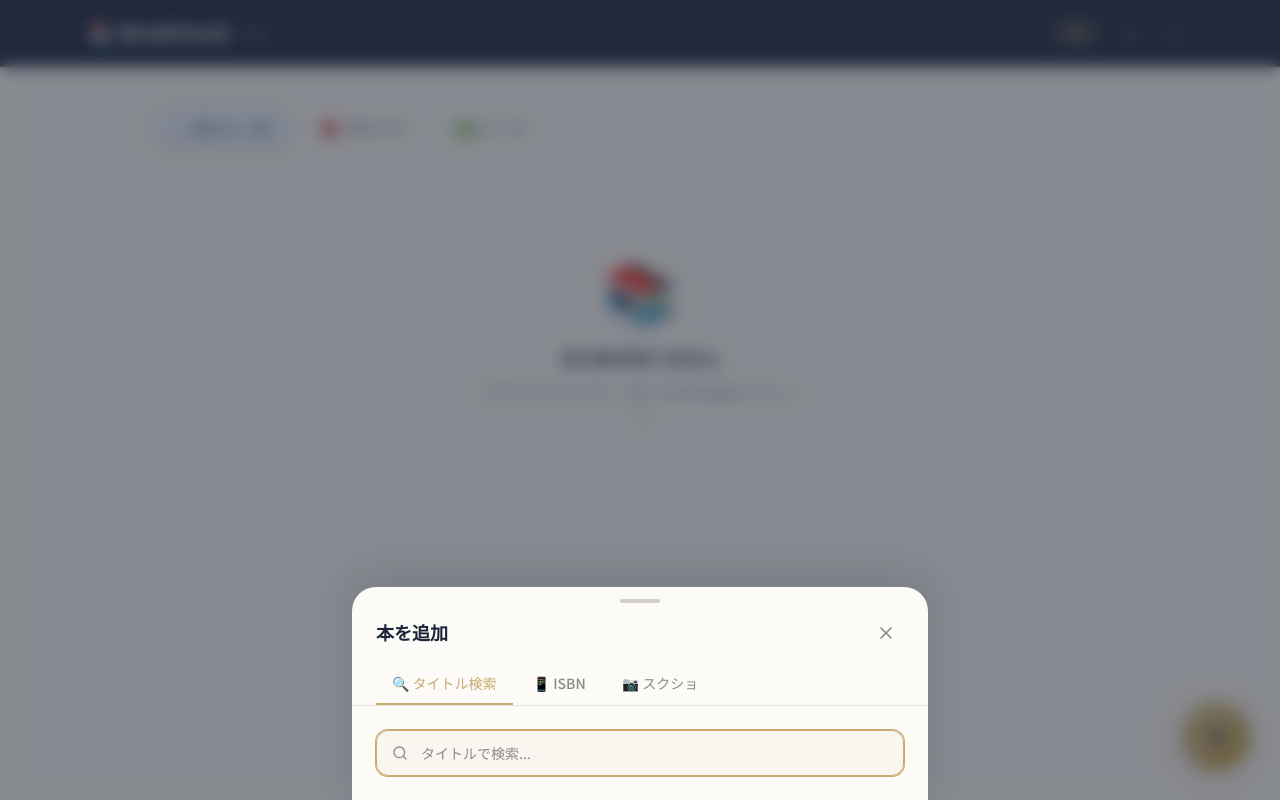
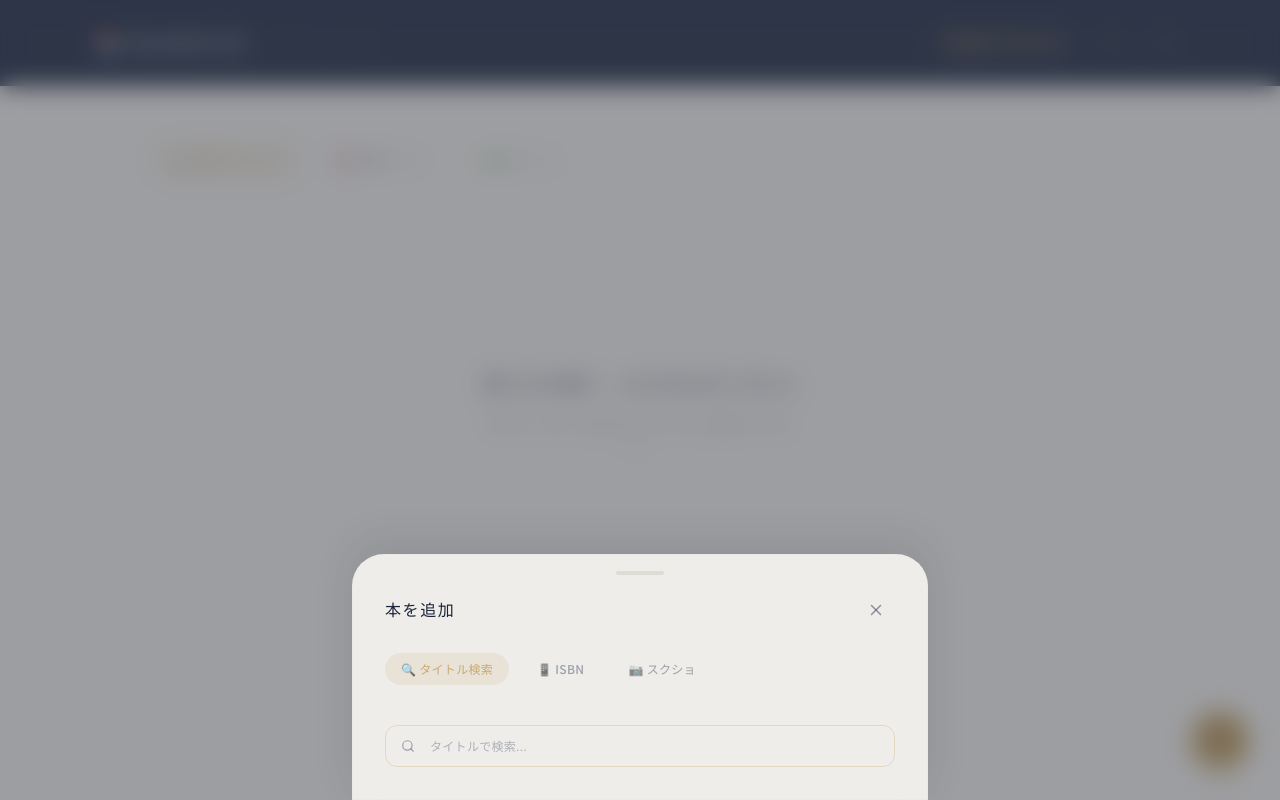
Before and after one commit to shop0711/BookStock, a React (Vite) app: page / in a window 1280 px wide. Both pictures are taken after a click on the button 1216 px from the left and 736 px from the top of the page. Built offline with nearby package versions, Linux system fonts and the light colour scheme.

Commit message:
design: minimal premium high-brand style redesign - glassmorphism, borderless, typography, touch interactions

```diff
--- a/src/components/AddBookModal.tsx
+++ b/src/components/AddBookModal.tsx
@@ -58,10 +58,10 @@ export function AddBookModal({ isOpen, onClose, onAdd }: AddBookModalProps) {
   const renderSearchResult = (result: SearchResult) => (
     <div
       key={result.id}
-      className="flex gap-3 p-3 rounded-xl hover:bg-[#F5F0E8] border border-transparent hover:border-[#C9A96E]/30 transition-all duration-200 cursor-pointer group"
+      className="flex gap-4 p-4 rounded-xl hover:bg-[#C9A96E]/5 transition-all duration-300 cursor-pointer group active:scale-[0.99]"
     >
       {/* Cover thumbnail */}
-      <div className="w-12 h-18 shrink-0 rounded overflow-hidden bg-[#E8E4DF]">
+      <div className="w-12 h-18 shrink-0 rounded overflow-hidden bg-[#E8E4DF] shadow-[2px_2px_8px_rgba(0,0,0,0.08)]">
         {result.coverImage ? (
           <img
             src={result.coverImage}
@@ -76,9 +76,9 @@ export function AddBookModal({ isOpen, onClose, onAdd }: AddBookModalProps) {
       </div>
 
       {/* Info */}
-      <div className="flex-1 min-w-0">
-        <p className="text-sm font-medium text-[#2D3748] line-clamp-2">{result.title}</p>
-        <p className="text-xs text-[#8A8A8A] mt-0.5 truncate">
+      <div className="flex-1 min-w-0 flex flex-col justify-center">
+        <p className="text-xs sm:text-sm font-medium text-[#2D3748] line-clamp-2 tracking-wide leading-relaxed">{result.title}</p>
+        <p className="text-[10px] sm:text-xs text-[#4A5568]/60 mt-1 truncate tracking-wide">
           {result.authors.join(', ') || '著者不明'}
         </p>
       </div>
@@ -89,7 +89,7 @@ export function AddBookModal({ isOpen, onClose, onAdd }: AddBookModalProps) {
           e.stopPropagation();
           handleAdd(result);
         }}
-        className="text-xs bg-gradient-to-r from-[#C9A96E] to-[#B8960B] text-[#1B2438] font-semibold px-3.5 py-1.5 rounded-full hover:from-[#D4B876] hover:to-[#C9A96E] shrink-0 self-center transition-all duration-200 opacity-80 group-hover:opacity-100 shadow-sm"
+        className="text-[10px] tracking-widest font-bold bg-[#1B2438] text-[#FDFBF7] hover:bg-[#C9A96E] hover:text-[#1B2438] px-4 py-2 rounded-full shrink-0 self-center transition-all duration-300 active:scale-[0.95]"
       >
         追加
       </button>
@@ -105,8 +105,8 @@ export function AddBookModal({ isOpen, onClose, onAdd }: AddBookModalProps) {
             initial={{ opacity: 0 }}
             animate={{ opacity: 1 }}
             exit={{ opacity: 0 }}
-            transition={{ duration: 0.25 }}
-            className="fixed inset-0 bg-[#1B2438]/50 backdrop-blur-sm z-50"
+            transition={{ duration: 0.3 }}
+            className="fixed inset-0 bg-[#1B2438]/40 backdrop-blur-md z-50"
             onClick={onClose}
           />
 
@@ -115,29 +115,29 @@ export function AddBookModal({ isOpen, onClose, onAdd }: AddBookModalProps) {
             initial={{ y: '100%' }}
             animate={{ y: 0 }}
             exit={{ y: '100%' }}
-            transition={{ type: 'spring', damping: 30, stiffness: 300 }}
+            transition={{ type: 'spring', damping: 32, stiffness: 280 }}
             className="fixed bottom-0 left-0 right-0 z-50 flex justify-center"
             onClick={(e) => e.stopPropagation()}
           >
-            <div className="bg-[#FDFBF7] rounded-t-3xl shadow-[0_-8px_40px_rgba(27,36,56,0.15)] w-full max-w-xl flex flex-col max-h-[85vh]">
+            <div className="bg-[#FDFBF7]/85 backdrop-blur-xl border border-[#C9A96E]/5 rounded-t-[32px] shadow-[0_-12px_40px_rgba(27,36,56,0.1)] w-full max-w-xl flex flex-col max-h-[85vh]">
               {/* Grab handle */}
-              <div className="flex justify-center pt-3 pb-1">
-                <div className="w-10 h-1 rounded-full bg-[#D4CFC6]" />
+              <div className="flex justify-center pt-4 pb-1">
+                <div className="w-12 h-1 rounded-full bg-[#D4CFC6]/60" />
               </div>
 
               {/* Header */}
-              <div className="px-6 pt-2 pb-3 flex justify-between items-center">
-                <h2 className="font-serif text-lg font-semibold text-[#1B2438]">本を追加</h2>
+              <div className="px-8 pt-3 pb-4 flex justify-between items-center">
+                <h2 className="font-serif text-base font-medium text-[#1B2438] tracking-widest uppercase">本を追加</h2>
                 <button
                   onClick={onClose}
-                  className="p-2 rounded-full hover:bg-[#E8E4DF] transition-colors duration-200 text-[#8A8A8A] hover:text-[#4A5568]"
+                  className="p-2.5 rounded-full hover:bg-[#C9A96E]/10 active:scale-95 transition-all duration-200 text-[#4A5568]/60 hover:text-[#1B2438]"
                 >
-                  <X size={20} />
+                  <X size={18} />
                 </button>
               </div>
 
               {/* Tab bar */}
-              <div className="px-6 flex gap-1 border-b border-[#E8E4DF]">
+              <div className="px-8 py-2 flex gap-3">
                 {TABS.map((tab, index) => (
                   <button
                     key={index}
@@ -145,10 +145,10 @@ export function AddBookModal({ isOpen, onClose, onAdd }: AddBookModalProps) {
                       setActiveTab(index);
                       clearResults();
                     }}
-                    className={`px-4 py-2.5 text-sm font-medium transition-all duration-200 border-b-2 ${
+                    className={`px-4 py-2 text-xs font-medium tracking-wide rounded-full transition-all duration-300 active:scale-[0.96] ${
                       activeTab === index
-                        ? 'text-[#C9A96E] border-[#C9A96E]'
-                        : 'text-[#8A8A8A] border-transparent hover:text-[#4A5568]'
+                        ? 'bg-[#C9A96E]/15 text-[#C9A96E] font-medium'
+                        : 'text-[#4A5568]/50 hover:text-[#2D3748] hover:bg-[#C9A96E]/5'
                     }`}
                   >
                     {tab}
@@ -157,34 +157,34 @@ export function AddBookModal({ isOpen, onClose, onAdd }: AddBookModalProps) {
               </div>
 
               {/* Content — scrollable */}
-              <div className="flex-1 overflow-y-auto overscroll-contain p-6">
+              <div className="flex-1 overflow-y-auto overscroll-contain p-8">
                 {/* Tab 0: Title Search */}
                 {activeTab === 0 && (
                   <div>
                     <div className="relative">
-                      <Search size={16} className="absolute left-4 top-1/2 -translate-y-1/2 text-[#8A8A8A]" />
+                      <Search size={14} className="absolute left-4 top-1/2 -translate-y-1/2 text-[#4A5568]/50" />
                       <input
                         type="text"
                         value={searchQuery}
                         onChange={(e) => setSearchQuery(e.target.value)}
                         placeholder="タイトルで検索..."
-                        className="w-full pl-11 pr-4 py-3 rounded-xl border border-[#E8E4DF] bg-[#F5F0E8]/50 text-sm text-[#2D3748] placeholder-[#8A8A8A] focus:border-[#C9A96E] focus:ring-1 focus:ring-[#C9A96E] focus:outline-none transition-all duration-200"
+                        className="w-full pl-11 pr-4 py-3 rounded-xl border border-transparent bg-[#C9A96E]/5 text-xs tracking-wide text-[#2D3748] placeholder-[#4A5568]/40 focus:border-[#C9A96E]/30 focus:bg-transparent focus:ring-0 focus:outline-none transition-all duration-300"
                         autoFocus
                       />
                     </div>
 
                     {isLoading && (
                       <div className="flex items-center justify-center py-8">
-                        <Loader2 size={24} className="animate-spin text-[#C9A96E]" />
+                        <Loader2 size={20} className="animate-spin text-[#C9A96E]" />
                       </div>
                     )}
 
                     {error && !isLoading && (
-                      <p className="text-sm text-red-500 mt-4 text-center">{error}</p>
+                      <p className="text-xs text-red-500 mt-4 text-center">{error}</p>
                     )}
 
                     {!isLoading && results.length > 0 && (
-                      <div className="space-y-1 mt-4">
+                      <div className="space-y-1 mt-6">
                         {results.map(renderSearchResult)}
                       </div>
                     )}
@@ -201,24 +201,24 @@ export function AddBookModal({ isOpen, onClose, onAdd }: AddBookModalProps) {
                       value={isbnQuery}
                       onChange={(e) => setIsbnQuery(e.target.value)}
                       placeholder="ISBN（10桁 or 13桁）を入力"
-                      className="w-full px-4 py-3 rounded-xl border border-[#E8E4DF] bg-[#F5F0E8]/50 text-sm text-[#2D3748] placeholder-[#8A8A8A] focus:border-[#C9A96E] focus:ring-1 focus:ring-[#C9A96E] focus:outline-none transition-all duration-200"
+                      className="w-full px-4 py-3 rounded-xl border border-transparent bg-[#C9A96E]/5 text-xs tracking-wide text-[#2D3748] placeholder-[#4A5568]/40 focus:border-[#C9A96E]/30 focus:bg-transparent focus:ring-0 focus:outline-none transition-all duration-300"
                       autoFocus
                       onKeyDown={(e) => e.key === 'Enter' && handleIsbnSearch()}
                     />
                     <button
                       onClick={handleIsbnSearch}
                       disabled={isLoading || !isbnQuery.trim()}
-                      className="mt-3 w-full bg-gradient-to-r from-[#C9A96E] to-[#B8960B] text-[#1B2438] font-semibold px-6 py-2.5 rounded-xl text-sm hover:from-[#D4B876] hover:to-[#C9A96E] disabled:opacity-50 disabled:cursor-not-allowed transition-all duration-200"
+                      className="mt-4 w-full bg-[#1B2438] text-[#FDFBF7] hover:bg-[#C9A96E] hover:text-[#1B2438] font-bold tracking-widest text-xs py-3 rounded-xl hover:shadow-md disabled:opacity-30 disabled:cursor-not-allowed transition-all duration-300 active:scale-[0.98]"
                     >
                       {isLoading ? (
-                        <Loader2 size={16} className="animate-spin mx-auto" />
+                        <Loader2 size={14} className="animate-spin mx-auto" />
                       ) : (
-                        '検索'
+                        'SEARCH'
                       )}
                     </button>
 
                     {error && !isLoading && (
-                      <p className="text-sm text-red-500 mt-4 text-center">{error}</p>
+                      <p className="text-xs text-red-500 mt-4 text-center">{error}</p>
                     )}
 
                     {!isLoading && results.length > 0 && (
--- a/src/components/Bookshelf.tsx
+++ b/src/components/Bookshelf.tsx
@@ -62,9 +62,9 @@ export function Bookshelf({ books, onBookClick }: BookshelfProps) {
   );
 
   return (
-    <div className="min-h-[400px]">
+    <div className="min-h-[400px] py-4">
       {/* Status Tabs */}
-      <div className="flex gap-2 mb-8 flex-wrap">
+      <div className="flex gap-3 mb-16 flex-wrap justify-center sm:justify-start">
         {STATUS_KEYS.map(status => {
           const config = STATUS_CONFIG[status];
           const isActive = activeStatus === status;
@@ -72,13 +72,13 @@ export function Bookshelf({ books, onBookClick }: BookshelfProps) {
             <button
               key={status}
               onClick={() => setActiveStatus(status)}
-              className={`px-5 py-2.5 rounded-full text-sm font-medium transition-all duration-300 border ${
+              className={`px-6 py-2.5 rounded-full text-xs font-medium tracking-widest uppercase transition-all duration-300 active:scale-[0.96] ${
                 isActive
-                  ? `${config.bgColor} ${config.textColor} ${config.borderColor} shadow-sm`
-                  : 'bg-transparent text-[#8A8A8A] border-transparent hover:text-[#4A5568] hover:bg-[#F5F0E8]/60'
+                  ? 'bg-[#C9A96E]/10 text-[#C9A96E] shadow-[0_2px_12px_rgba(201,169,110,0.08)]'
+                  : 'bg-transparent text-[#4A5568]/50 hover:text-[#2D3748] hover:bg-[#C9A96E]/5'
               }`}
             >
-              {config.emoji} {config.label} ({counts[status]})
+              {config.emoji} {config.label} <span className="opacity-60 font-sans ml-1">({counts[status]})</span>
             </button>
           );
         })}
@@ -91,15 +91,15 @@ export function Bookshelf({ books, onBookClick }: BookshelfProps) {
           initial={{ opacity: 0, y: 10 }}
           animate={{ opacity: 1, y: 0 }}
           exit={{ opacity: 0, y: -10 }}
-          transition={{ duration: 0.3 }}
+          transition={{ duration: 0.4, ease: 'easeOut' }}
         >
           {filteredBooks.length === 0 ? (
             <EmptyState status={activeStatus} />
           ) : (
-            <div className="space-y-0">
+            <div className="space-y-6">
               {rows.map((row, rowIndex) => (
-                <div key={rowIndex}>
-                  <div className="flex gap-4 sm:gap-6 justify-start items-end px-2 sm:px-4 pb-1">
+                <div key={rowIndex} className="mb-14">
+                  <div className="flex gap-6 sm:gap-8 justify-start items-end px-4 sm:px-6 pb-2">
                     {row.map((book, bookIndex) => (
                       <BookCard
                         key={book.id}
@@ -110,7 +110,7 @@ export function Bookshelf({ books, onBookClick }: BookshelfProps) {
                     ))}
                   </div>
                   <div className="shelf-plank" />
-                  <div className="shelf-edge mb-8" />
+                  <div className="shelf-edge" />
                 </div>
               ))}
             </div>
--- a/src/components/EmptyState.tsx
+++ b/src/components/EmptyState.tsx
@@ -5,21 +5,18 @@ interface EmptyStateProps {
   status: BookStatus;
 }
 
-const EMPTY_CONFIG: Record<BookStatus, { emoji: string; title: string; subtitle: string }> = {
+const EMPTY_CONFIG: Record<BookStatus, { title: string; subtitle: string }> = {
   'want-to-read': {
-    emoji: '📚',
-    title: 'まだ本がありません',
-    subtitle: '右下の＋ボタンから、気になる本を追加しましょう',
+    title: '静かな本棚に、まだ本はありません',
+    subtitle: '右下の ＋ から、あなたのコレクションを始めてください。',
   },
   'reading': {
-    emoji: '📖',
-    title: '読書中の本はありません',
-    subtitle: '読みたい本のステータスを変更してみましょう',
+    title: '現在、開かれている頁はありません',
+    subtitle: '読みたい本のステータスを「読書中」に更新してみましょう。',
   },
   'finished': {
-    emoji: '✨',
-    title: '読了した本はありません',
-    subtitle: '読了した本をここで振り返れます',
+    title: '紡がれた物語は、まだありません',
+    subtitle: '読了した本が、ここに美しくアーカイブされます。',
   },
 };
 
@@ -28,17 +25,16 @@ export function EmptyState({ status }: EmptyStateProps) {
 
   return (
     <motion.div
-      initial={{ opacity: 0, y: 20 }}
+      initial={{ opacity: 0, y: 10 }}
       animate={{ opacity: 1, y: 0 }}
       exit={{ opacity: 0, y: -10 }}
-      transition={{ duration: 0.5, ease: 'easeOut' }}
-      className="flex flex-col items-center justify-center py-20 select-none"
+      transition={{ duration: 0.6, ease: [0.25, 1, 0.5, 1] }}
+      className="flex flex-col items-center justify-center py-32 select-none"
     >
-      <div className="text-6xl mb-6 animate-float-gentle">{config.emoji}</div>
-      <h3 className="font-serif text-lg font-semibold text-[#2D3748] mb-2">
+      <h3 className="font-serif italic text-base sm:text-lg tracking-widest text-[#2D3748]/70 mb-4 text-center">
         {config.title}
       </h3>
-      <p className="text-sm text-[#8A8A8A] text-center max-w-xs leading-relaxed font-sans">
+      <p className="text-xs text-[#4A5568]/50 text-center max-w-xs leading-relaxed font-serif font-light tracking-wide">
         {config.subtitle}
       </p>
     </motion.div>
--- a/src/components/FloatingAddButton.tsx
+++ b/src/components/FloatingAddButton.tsx
@@ -9,15 +9,15 @@ export function FloatingAddButton({ onClick }: FloatingAddButtonProps) {
   return (
     <motion.button
       onClick={onClick}
-      initial={{ opacity: 0, scale: 0 }}
+      initial={{ opacity: 0, scale: 0.8 }}
       animate={{ opacity: 1, scale: 1 }}
-      transition={{ delay: 0.3, type: 'spring', stiffness: 260, damping: 20 }}
-      whileHover={{ scale: 1.1 }}
+      transition={{ delay: 0.2, type: 'spring', stiffness: 200, damping: 20 }}
+      whileHover={{ scale: 1.05 }}
       whileTap={{ scale: 0.95 }}
-      className="fixed bottom-8 right-8 z-50 w-16 h-16 rounded-full bg-gradient-to-br from-[#D4B876] via-[#C9A96E] to-[#B8960B] text-[#1B2438] shadow-[0_4px_20px_rgba(201,169,110,0.5)] flex items-center justify-center animate-pulse-soft hover:shadow-[0_6px_28px_rgba(201,169,110,0.7)] transition-shadow duration-300"
+      className="fixed bottom-8 right-8 z-50 w-14 h-14 rounded-full bg-[#C9A96E] text-[#1B2438] shadow-[0_4px_24px_rgba(201,169,110,0.25)] flex items-center justify-center animate-pulse-soft hover:bg-[#D4B876] hover:shadow-[0_6px_30px_rgba(201,169,110,0.4)] transition-all duration-300"
       title="本を追加"
     >
-      <Plus size={26} strokeWidth={2.5} />
+      <Plus size={22} strokeWidth={1.5} />
     </motion.button>
   );
 }
--- a/src/components/Header.tsx
+++ b/src/components/Header.tsx
@@ -30,27 +30,27 @@ export function Header({ totalCount, onExport, onImport }: HeaderProps) {
     <motion.header
       initial={{ opacity: 0, y: -10 }}
       animate={{ opacity: 1, y: 0 }}
-      transition={{ duration: 0.4 }}
-      className="sticky top-0 bg-[#1B2438]/95 backdrop-blur-md border-b border-[#C9A96E]/20 z-40"
+      transition={{ duration: 0.5, ease: 'easeOut' }}
+      className="sticky top-0 bg-[#1B2438]/85 backdrop-blur-md shadow-[0_4px_30px_rgba(0,0,0,0.03)] z-40 transition-all duration-300"
     >
-      <div className="max-w-6xl mx-auto px-6 py-4 flex items-center justify-between">
+      <div className="max-w-6xl mx-auto px-8 py-6 flex items-center justify-between">
         {/* Left: Logo */}
-        <div className="flex items-baseline gap-2.5">
-          <h1 className="font-serif text-xl font-semibold text-[#F5F0E8] tracking-wide">
+        <div className="flex items-baseline gap-3">
+          <h1 className="font-serif text-xl font-medium text-[#F5F0E8] tracking-widest select-none">
             📚 BookStock
           </h1>
-          <span className="text-[#C9A96E]/60 text-xs font-serif italic">本棚</span>
+          <span className="text-[#C9A96E]/50 text-xs font-serif italic tracking-wide select-none">デジタルアーカイブ</span>
         </div>
 
         {/* Right: Count + Actions */}
-        <div className="flex items-center gap-3">
-          <span className="bg-[#C9A96E]/15 border border-[#C9A96E]/30 rounded-full px-3.5 py-1 text-xs font-medium text-[#C9A96E]">
-            {totalCount}冊
+        <div className="flex items-center gap-4">
+          <span className="bg-[#C9A96E]/10 border-none rounded-full px-4 py-1 text-xs font-medium text-[#C9A96E] tracking-wider select-none">
+            {totalCount} 冊のコレクション
           </span>
 
           <button
             onClick={onExport}
-            className="p-2 rounded-lg text-[#C9A96E]/50 hover:text-[#C9A96E] hover:bg-[#C9A96E]/10 transition-all duration-200"
+            className="p-2.5 rounded-full text-[#C9A96E]/60 hover:text-[#C9A96E] hover:bg-[#C9A96E]/10 active:scale-[0.95] transition-all duration-200"
             title="エクスポート"
           >
             <Download size={18} />
@@ -58,7 +58,7 @@ export function Header({ totalCount, onExport, onImport }: HeaderProps) {
 
           <button
             onClick={() => fileInputRef.current?.click()}
-            className="p-2 rounded-lg text-[#C9A96E]/50 hover:text-[#C9A96E] hover:bg-[#C9A96E]/10 transition-all duration-200"
+            className="p-2.5 rounded-full text-[#C9A96E]/60 hover:text-[#C9A96E] hover:bg-[#C9A96E]/10 active:scale-[0.95] transition-all duration-200"
             title="インポート"
           >
             <Upload size={18} />
--- a/src/index.css
+++ b/src/index.css
@@ -70,8 +70,8 @@
 }
 
 @keyframes pulse-soft {
-  0%, 100% { transform: scale(1); box-shadow: 0 4px 20px rgba(201, 169, 110, 0.4); }
-  50% { transform: scale(1.05); box-shadow: 0 6px 28px rgba(201, 169, 110, 0.6); }
+  0%, 100% { transform: scale(1); box-shadow: 0 4px 14px rgba(201, 169, 110, 0.25); }
+  50% { transform: scale(1.015); box-shadow: 0 6px 20px rgba(201, 169, 110, 0.35); }
 }
 
 @keyframes shimmer {
@@ -99,17 +99,17 @@ body {
 /* ─── Scrollbar ─── */
 
 ::-webkit-scrollbar {
-  width: 5px;
+  width: 4px;
 }
 ::-webkit-scrollbar-track {
   background: transparent;
 }
 ::-webkit-scrollbar-thumb {
-  background: var(--color-border);
-  border-radius: 3px;
+  background: rgba(201, 169, 110, 0.15);
+  border-radius: 2px;
 }
 ::-webkit-scrollbar-thumb:hover {
-  background: var(--color-gold);
+  background: rgba(201, 169, 110, 0.4);
 }
 
 /* ─── Selection ─── */
@@ -156,24 +156,24 @@ body {
 /* 3D Book container */
 .book-3d {
   position: relative;
-  transition: transform 0.35s cubic-bezier(0.34, 1.56, 0.64, 1),
-              box-shadow 0.35s ease,
-              filter 0.35s ease;
+  transition: transform 0.3s cubic-bezier(0.25, 1, 0.5, 1),
+              box-shadow 0.3s cubic-bezier(0.25, 1, 0.5, 1),
+              filter 0.3s ease;
   cursor: pointer;
   transform-origin: bottom center;
 }
 
 .book-3d:hover {
-  transform: translateY(-10px) scale(1.03);
+  transform: translateY(-2px);
   z-index: 10;
 }
 
 /* Gold glow on hover */
 .book-3d:hover .book-cover {
   box-shadow:
-    5px 5px 14px rgba(0, 0, 0, 0.25),
-    2px 2px 6px rgba(0, 0, 0, 0.15),
-    0 0 20px rgba(201, 169, 110, 0.2);
+    2px 4px 12px rgba(0, 0, 0, 0.15),
+    1px 2px 4px rgba(0, 0, 0, 0.1),
+    0 0 16px rgba(201, 169, 110, 0.15);
 }
 
 /* Book cover face */
```
Also changed, not shown: src/components/BookCard.tsx (+15 -12 lines), src/components/BookDetail.tsx (+41 -47 lines).
